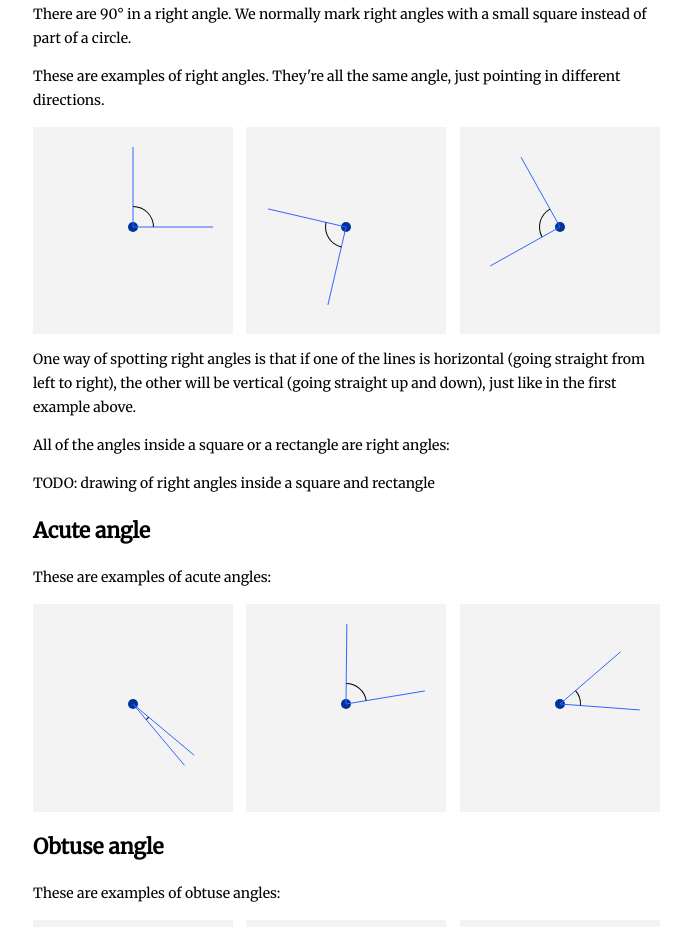
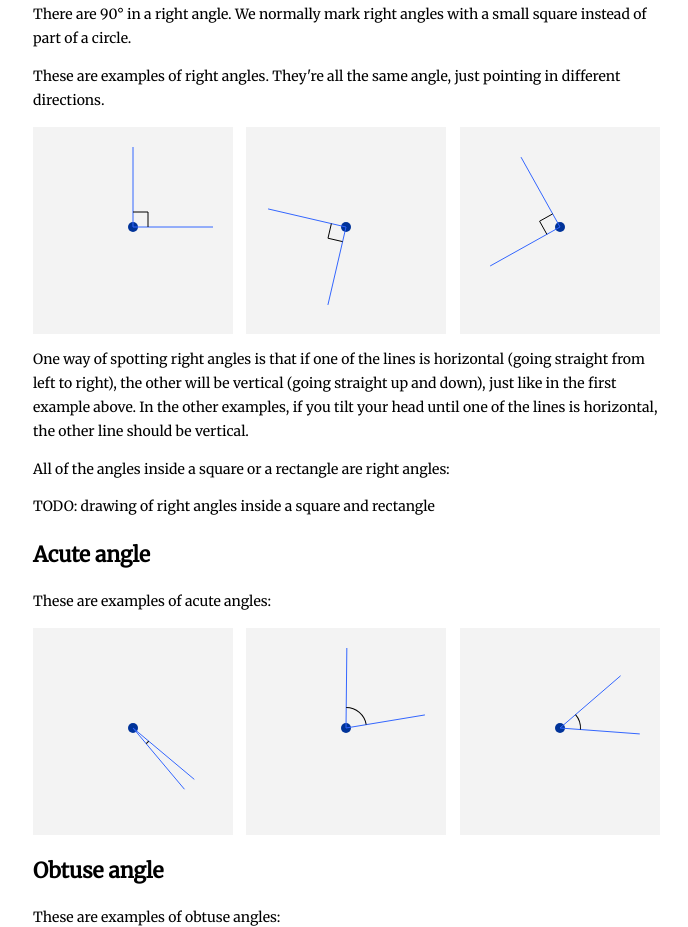
Before and after one commit to mwilliamson/maths-lessons, a plain HTML site: page types-of-angles.html in a window 1280 px wide. Shown: the part 914-1841 px from the top of the page, without its empty margins (292-980 px from the left). Drawn offline with nearby package versions, Linux system fonts and the light colour scheme; some packages are replaced by stand-ins of ours.

Commit message:
Use squares for 90 degree angles

```diff
--- a/types-of-angles.html
+++ b/types-of-angles.html
@@ -70,6 +70,7 @@
         One way of spotting right angles is that if one of the lines is horizontal (going straight from left to right),
         the other will be vertical (going straight up and down),
         just like in the first example above.
+        In the other examples, if you tilt your head until one of the lines is horizontal, the other line should be vertical.
       </p>
 
       <p>
--- a/types-of-angles.js
+++ b/types-of-angles.js
@@ -98,18 +98,42 @@
     }
 
     function drawMarker(svg, startAngle, endAngle) {
-        var arc = d3.svg.arc()
-            .innerRadius(20)
-            .outerRadius(21)
-            .startAngle(polarAngleToD3Angle(startAngle))
-            .endAngle(polarAngleToD3Angle(endAngle));
+        var innerRadius = 20;
+        var strokeWidth = 1;
+
+        if (isRightAngle(startAngle, endAngle)) {
+            var squareWidth = innerRadius / 4 * 3;
+            svg.append("line")
+                .attr("x1", centre.x + Math.cos(endAngle) * squareWidth)
+                .attr("y1", centre.y - Math.sin(endAngle) * squareWidth)
+                .attr("x2", centre.x + Math.cos(endAngle) * squareWidth + Math.cos(startAngle) * squareWidth)
+                .attr("y2", centre.y - Math.sin(endAngle) * squareWidth - Math.sin(startAngle) * squareWidth)
+                .style("stroke", "#000");
+
+            svg.append("line")
+                .attr("x1", centre.x + Math.cos(startAngle) * squareWidth)
+                .attr("y1", centre.y - Math.sin(startAngle) * squareWidth)
+                .attr("x2", centre.x + Math.cos(endAngle) * squareWidth + Math.cos(startAngle) * squareWidth)
+                .attr("y2", centre.y - Math.sin(endAngle) * squareWidth - Math.sin(startAngle) * squareWidth)
+                .style("stroke", "#000");
+        } else {
+            var arc = d3.svg.arc()
+                .innerRadius(innerRadius)
+                .outerRadius(innerRadius + strokeWidth)
+                .startAngle(polarAngleToD3Angle(startAngle))
+                .endAngle(polarAngleToD3Angle(endAngle));
 
         svg.append("path")
             .attr("d", arc)
             .attr("transform", "translate(" + centre.x + "," + centre.y + ")");
+        }
     }
 
     function polarAngleToD3Angle(angle) {
         return -angle + Math.PI / 2;
     }
+
+    function isRightAngle(startAngle, endAngle) {
+        return Math.abs(Math.abs(endAngle - startAngle) - Math.PI / 2) < 0.000001;
+    }
 })();
```
